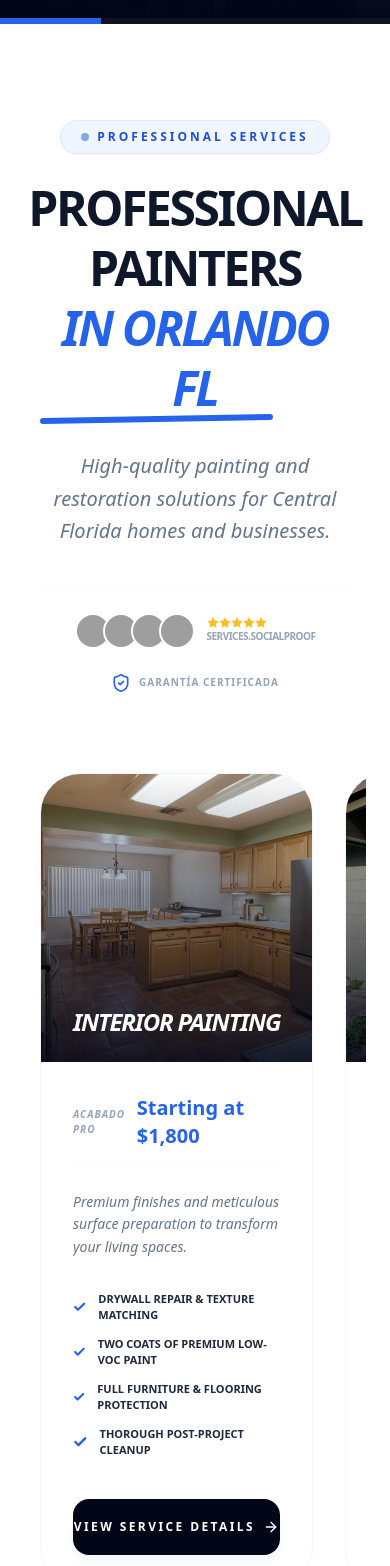
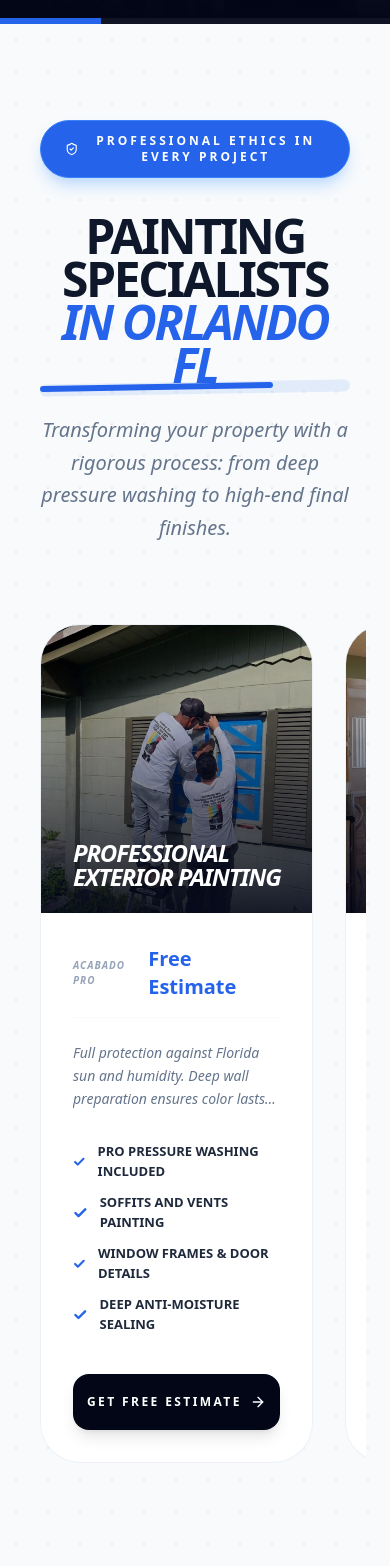
Before and after one commit to Di4bl05/Pintura, a Next.js app: page / in a window 390 px wide. Shown: the part 820-2386 px from the top of the page. Built offline with nearby package versions, Linux system fonts and the light colour scheme; grey boxes are pictures that could not be loaded.

Commit message:
Cositas
me cago en fidel

```diff
--- a/src/app/globals.css
+++ b/src/app/globals.css
@@ -5,6 +5,12 @@
 @layer base {
   * {
     border-color: theme('colors.gray.200');
+  }
+
+  html, body {
+    -webkit-font-smoothing: antialiased;
+    -moz-osx-font-smoothing: grayscale;
+    text-rendering: optimizeLegibility;
   }
 
   body {
--- a/src/components/BeforeAfterGallery.tsx
+++ b/src/components/BeforeAfterGallery.tsx
@@ -169,7 +169,7 @@ export default function BeforeAfterGallery() {
   };
 
   return (
-    <section id="gallery" className="py-24 bg-slate-50 relative overflow-hidden">
+    <section id="gallery" className="py-24 bg-[#f8fafc] relative overflow-hidden">
       {/* Decoración Background */}
       <div className="absolute top-0 right-1/4 w-96 h-96 bg-blue-100/40 blur-[120px] rounded-full -z-10" />
 
--- a/src/components/Services.tsx
+++ b/src/components/Services.tsx
@@ -2,7 +2,7 @@
 
 import Image from "next/image";
 import Link from "next/link";
-import { ArrowRight, ChevronRight, ChevronLeft, Check, ShieldCheck } from "lucide-react";
+import { ArrowRight, ChevronRight, ChevronLeft, Check, ShieldCheck, MapPin, Building2, Palette } from "lucide-react";
 import { useLanguage } from "@/contexts/LanguageContext";
 import { useRef } from "react";
 
@@ -22,28 +22,34 @@ export default function Services() {
   };
 
   const services = [
+    { key: "exterior", img: "/images/gallery/pintores-exteriores-residenciales-orlando.webp", link: "/services/exterior" },
     { key: "interior", img: "/images/gallery/pintura-interiores-casas-orlando-fl.webp", link: "/services/interior" },
-    { key: "exterior", img: "/images/gallery/pintores-exteriores-residenciales-orlando.webp", link: "/services/exterior" },
-    { key: "commercial", img: "/images/gallery/lacado-gabinetes-cocina-profesional-florida.webp", link: "/services/commercial" },
-    { key: "deck", img: "/images/gallery/pintores-exteriores-residenciales-orlando.webp", link: "/services/deck" },
-    { key: "pressure", img: "/images/gallery/pintura-interiores-casas-orlando-fl.webp", link: "/services/pressure" }
+    { key: "pressure", img: "/images/gallery/pintura-interiores-casas-orlando-fl.webp", link: "/services/pressure" },
+    { key: "repair", img: "/images/gallery/lacado-gabinetes-cocina-profesional-florida.webp", link: "/services/repair" }
   ];
 
   return (
-    <section id="services" className="relative py-24 bg-white overflow-hidden">
-      <div className="container mx-auto px-6">
+    /* APLICADO: Contraste de Color (bg-slate-50) para que las tarjetas blancas "salten" */
+    <section id="services" className="relative pt-24 pb-32 bg-[#f8fafc] overflow-hidden antialiased">
 
-        {/* --- HEADER SEO & MARKETING --- */}
-        <div className="max-w-4xl mx-auto text-center mb-20 relative px-4">
-          {/* Badge con fuente corregida: más grande y pesada */}
-          <div className="inline-flex items-center gap-2 px-5 py-2 rounded-full bg-blue-50 border border-blue-100 mb-6 shadow-sm">
-            <div className="w-2 h-2 rounded-full bg-blue-600 animate-pulse" />
-            <span className="text-xs font-black text-blue-700 uppercase tracking-[0.25em]">
+      {/* Decoración de fondo sutil */}
+      <div className="absolute inset-0 z-0 opacity-[0.4]"
+           style={{ backgroundImage: `radial-gradient(#cbd5e1 1px, transparent 1px)`, backgroundSize: '32px 32px' }} />
+
+      <div className="container mx-auto px-6 relative z-10">
+
+        {/* --- HEADER BLINDADO (GRID SYSTEM) --- */}
+        <div className="max-w-5xl mx-auto text-center mb-20 relative px-4">
+          <div className="inline-flex items-center gap-2 px-6 py-3 rounded-full bg-blue-600 border border-blue-500 mb-8 shadow-lg shadow-blue-200">
+            <ShieldCheck className="w-5 h-5 text-white" />
+            <span className="text-xs font-black text-white uppercase tracking-[0.25em]">
               {t("services.badge")}
             </span>
           </div>
 
-          <h2 className="text-5xl md:text-7xl font-black text-slate-900 mb-8 uppercase tracking-tighter leading-tight flex flex-col items-center">
+          <div className="grid grid-rows-[180px_auto] md:grid-rows-[220px_auto] items-center">
+            <div className="flex flex-col justify-center items-center">
+              <h2 className="text-5xl md:text-7xl font-black text-slate-900 uppercase tracking-tighter leading-[0.9] flex flex-col items-center">
                 <span className="block">{t("services.title")}</span>
                 <span className="relative inline-block text-blue-600 italic">
                   {t("services.titleHighlight")}
@@ -51,45 +57,18 @@ export default function Services() {
                   <div className="absolute -bottom-1 left-0 w-3/4 h-1.5 bg-blue-600 rounded-full -rotate-1" />
                 </span>
               </h2>
+            </div>
 
-          <p className="text-xl text-slate-500 font-medium max-w-2xl mx-auto leading-relaxed mb-10 italic">
+            <div className="flex items-start justify-center pt-6 min-h-[80px]">
+              <p className="text-xl text-slate-500 font-medium max-w-2xl mx-auto leading-relaxed italic">
                 {t("services.subtitle")}
               </p>
-
-          {/* Social Proof Bar */}
-          <div className="flex flex-wrap items-center justify-center gap-6 pt-6 border-t border-slate-50">
-            <div className="flex items-center gap-3">
-              <div className="flex -space-x-2">
-                {[11, 12, 13, 14].map((i) => (
-                  <div key={i} className="w-9 h-9 rounded-full border-2 border-white bg-slate-200 overflow-hidden">
-                    <img src={`https://i.pravatar.cc/100?img=${i}`} alt="Client" />
-                  </div>
-                ))}
-              </div>
-              <div className="text-left">
-                <div className="flex text-amber-400">
-                  {[...Array(5)].map((_, i) => (
-                    <svg key={i} className="w-3 h-3 fill-current" viewBox="0 0 20 20"><path d="M10 15l-5.878 3.09 1.123-6.545L.489 6.91l6.572-.955L10 0l2.939 5.955 6.572.955-4.756 4.635 1.123 6.545z"/></svg>
-                  ))}
-                </div>
-                <p className="text-[10px] font-black text-slate-400 uppercase tracking-tighter">
-                  {t("services.socialProof")}
-                </p>
-              </div>
-            </div>
-            <div className="h-8 w-px bg-slate-100 hidden md:block" />
-            <div className="flex items-center gap-2 text-slate-400">
-              <ShieldCheck className="w-5 h-5 text-blue-600" />
-              <span className="text-[10px] font-black uppercase tracking-widest">Garantía Certificada</span>
             </div>
           </div>
         </div>
 
         {/* --- CAROUSEL --- */}
-        <div className="relative group">
-          <div className="absolute left-0 top-0 bottom-16 w-24 bg-gradient-to-r from-white to-transparent z-20 pointer-events-none opacity-0 group-hover:opacity-100 transition-opacity duration-500 hidden md:block" />
-          <div className="absolute right-0 top-0 bottom-16 w-24 bg-gradient-to-l from-white to-transparent z-20 pointer-events-none opacity-100 transition-opacity duration-500 hidden md:block" />
-
+        <div className="relative group mb-24">
           <button
             onClick={() => scroll("left")}
             className="absolute -left-4 top-[40%] -translate-y-1/2 z-30 w-14 h-14 bg-white border border-slate-100 rounded-2xl flex items-center justify-center shadow-2xl hover:bg-blue-600 hover:text-white transition-all hidden md:flex active:scale-90"
@@ -99,14 +78,15 @@ export default function Services() {
 
           <div
             ref={scrollRef}
-            className="flex overflow-x-auto gap-8 pb-16 snap-x snap-mandatory scrollbar-hide px-4 md:px-12"
+            className="flex overflow-x-auto gap-8 pb-12 snap-x snap-mandatory scrollbar-hide px-4 md:px-12"
           >
             {services.map((service, index) => (
               <div
                 key={index}
                 className="flex-[0_0_88%] md:flex-[0_0_45%] lg:flex-[0_0_31%] min-w-0 snap-center"
               >
-                <div className="group/card relative bg-white rounded-[2.5rem] overflow-hidden border border-slate-100 h-full flex flex-col transition-all duration-500 hover:-translate-y-2 hover-neon-shadow">
+                {/* APLICADO: Hover Dinámico (translate, rotate y shadow profunda) */}
+                <div className="group/card relative bg-white rounded-[2.5rem] overflow-hidden border border-slate-200/60 h-full flex flex-col transition-all duration-700 hover:-translate-y-5 hover:rotate-1 hover:shadow-[20px_40px_80px_rgba(15,23,42,0.15)]">
                   <div className="relative h-72 overflow-hidden">
                     <Image
                       src={service.img}
@@ -116,7 +96,7 @@ export default function Services() {
                     />
                     <div className="absolute inset-0 bg-gradient-to-t from-slate-950/90 to-transparent" />
                     <div className="absolute bottom-6 left-8">
-                      <h3 className="text-2xl font-black text-white uppercase tracking-tighter italic">
+                      <h3 className="text-2xl font-black text-white uppercase tracking-tighter italic min-h-[60px] flex items-end leading-none">
                         {t(`services.${service.key}.title`)}
                       </h3>
                     </div>
@@ -128,25 +108,29 @@ export default function Services() {
                       <span className="text-xl font-black text-blue-600">{t(`services.${service.key}.price`)}</span>
                     </div>
 
+                    <div className="min-h-[85px]">
                       <p className="text-slate-500 text-sm mb-8 line-clamp-3 font-medium italic leading-relaxed">
                         {t(`services.${service.key}.description`)}
                       </p>
+                    </div>
 
                     <ul className="space-y-3 mb-10 flex-grow">
                       {[0, 1, 2, 3].map((i) => (
-                        <li key={i} className="flex items-center gap-3 text-slate-800 text-[11px] font-bold uppercase">
+                        <li key={i} className="flex items-center gap-3 text-slate-800 text-[13px] font-bold uppercase">
                           <Check className="w-4 h-4 text-blue-600 stroke-[4px]" />
                           {t(`services.${service.key}.features.${i}`)}
                         </li>
                       ))}
                     </ul>
 
+                    {/* Botón con efecto de barrido */}
                     <Link
                       href={service.link}
-                      className="flex items-center justify-center w-full bg-slate-950 text-white py-5 rounded-2xl font-black text-xs uppercase tracking-[0.2em] hover:bg-blue-600 transition-all duration-300 shadow-lg shadow-slate-100"
+                      className="group/btn relative overflow-hidden flex items-center justify-center w-full bg-slate-950 text-white py-5 rounded-2xl font-black text-xs uppercase tracking-[0.2em] transition-all duration-300 shadow-lg"
                     >
-                      <span>{t("services.moreInfo")}</span>
-                      <ArrowRight className="w-4 h-4 ml-2" />
+                      <div className="absolute inset-0 bg-blue-600 translate-y-full group-hover/btn:translate-y-0 transition-transform duration-300" />
+                      <span className="relative z-10">{t("services.moreInfo")}</span>
+                      <ArrowRight className="relative z-10 w-4 h-4 ml-2 group-hover/btn:translate-x-2 transition-transform" />
                     </Link>
                   </div>
                 </div>
@@ -161,24 +145,51 @@ export default function Services() {
             <ChevronRight className="w-6 h-6" />
           </button>
         </div>
+
+        {/* --- BADGE DE CONFIANZA --- */}
+        <div className="max-w-4xl mx-auto px-4 mb-16">
+          <div className="relative p-0.5 rounded-[2rem] bg-gradient-to-r from-slate-900 via-blue-900 to-slate-900 shadow-xl">
+            <div className="relative bg-slate-950 rounded-[1.9rem] px-8 py-10 flex flex-col md:flex-row items-center justify-between gap-8 overflow-hidden">
+              <div className="flex-1 text-center md:text-left relative z-10">
+                <div className="inline-flex items-center gap-2 px-4 py-1.5 rounded-lg bg-slate-900 border border-slate-800 mb-4">
+                  <MapPin className="w-4 h-4 text-blue-400" />
+                  <span className="text-[10px] font-black text-blue-100 uppercase tracking-[0.2em]">
+                    Local Authority Approved
+                  </span>
+                </div>
+                <h4 className="text-2xl font-black text-white uppercase tracking-tighter leading-tight italic mb-2">
+                  Cobertura en <span className="text-blue-400">Florida Central</span>
+                </h4>
+                <p className="text-sm font-bold text-slate-300 uppercase tracking-tight leading-relaxed max-w-xl">
+                  {t("services.serviceAreas")}
+                </p>
               </div>
 
-      {/* --- SEPARADOR FINAL: RAYA SIMPLE CON SOMBREADO --- */}
-      <div className="absolute bottom-0 left-0 w-full h-px bg-slate-100 shadow-[0_-5px_15px_rgba(0,0,0,0.05)]" />
+              <div className="flex-shrink-0 relative z-10">
+                <div className="w-32 h-32 rounded-full border-4 border-slate-900 bg-slate-900 shadow-2xl flex flex-col items-center justify-center">
+                  <div className="flex gap-1 mb-1">
+                    <Building2 className="w-4 h-4 text-blue-400" />
+                    <Palette className="w-4 h-4 text-blue-400" />
+                  </div>
+                  <span className="text-[8px] font-black text-slate-500 uppercase tracking-widest block mb-0.5">Estatus</span>
+                  <span className="text-sm font-black text-white uppercase italic leading-none text-center">
+                    Local<br/>Expert
+                  </span>
+                </div>
+              </div>
+            </div>
+          </div>
+        </div>
+      </div>
+
+      {/* --- SEPARADOR FINAL --- */}
+      <div className="absolute bottom-0 left-0 w-full h-[2px] bg-slate-400/60 z-10">
+        <div className="absolute inset-x-0 top-0 h-16 bg-gradient-to-b from-slate-900/10 to-transparent blur-xl -z-10" />
+      </div>
 
       <style jsx>{`
         .scrollbar-hide::-webkit-scrollbar { display: none; }
         .scrollbar-hide { -ms-overflow-style: none; scrollbar-width: none; }
-
-        .hover-neon-shadow:hover {
-          animation: neon-glow 4s infinite alternate;
-        }
-
-        @keyframes neon-glow {
-          0% { box-shadow: 0 0 15px rgba(255, 0, 0, 0.2), 0 10px 30px rgba(0, 0, 0, 0.05); }
-          50% { box-shadow: 0 0 25px rgba(37, 99, 235, 0.3), 0 20px 40px rgba(0, 0, 0, 0.1); }
-          100% { box-shadow: 0 0 15px rgba(255, 0, 0, 0.2), 0 10px 30px rgba(0, 0, 0, 0.05); }
-        }
       `}</style>
     </section>
   );
--- a/src/translations/en.json
+++ b/src/translations/en.json
@@ -32,79 +32,69 @@
     "scroll": "Scroll to Explore"
   },
   "services": {
-    "badge": "PROFESSIONAL SERVICES",
-    "title": "Professional Painters",
+    "badge": "Professional Ethics in Every Project",
+    "title": "Painting Specialists",
     "titleHighlight": "in Orlando FL",
-    "subtitle": "High-quality painting and restoration solutions for Central Florida homes and businesses.",
-    "popular": "MOST POPULAR",
-    "interior": {
-      "title": "Interior Painting",
-      "description": "Premium finishes and meticulous surface preparation to transform your living spaces.",
-      "price": "Starting at $1,800",
-      "priceUnit": "est. per project/area",
+    "subtitle": "Transforming your property with a rigorous process: from deep pressure washing to high-end final finishes.",
+    "socialProof": "+500 Successfully Completed Projects",
+    "serviceAreas": "Specialized service for Orlando, Winter Park, Lake Nona, and surrounding areas, following each community's color regulations.",
+    "moreInfo": "Get Free Estimate",
+    "exterior": {
+      "title": "Professional Exterior Painting",
+      "description": "Full protection against Florida sun and humidity. Deep wall preparation ensures color lasts for years, not months.",
+      "price": "Free Estimate",
       "features": [
-        "Drywall repair & texture matching",
-        "Two coats of premium low-VOC paint",
-        "Full furniture & flooring protection",
-        "Thorough post-project cleanup"
+        "Pro Pressure Washing included",
+        "Soffits and vents painting",
+        "Window frames & door details",
+        "Deep anti-moisture sealing"
       ]
     },
-    "exterior": {
-      "title": "Exterior Painting",
-      "description": "Advanced weatherproofing to protect your home from the Florida sun and humidity.",
-      "price": "Starting at $2,500",
-      "priceUnit": "based on square footage",
+    "interior": {
+      "title": "Interior Transformation",
+      "description": "From kids' bedrooms to dream kitchens. We focus on perfect finishes for baseboards and ceilings.",
+      "price": "Competitive Pricing",
       "features": [
-        "Full pressure wash & prep",
-        "Crack sealing & professional caulking",
-        "UV-resistant & mildew-proof finishes",
-        "Boosted curb appeal & protection"
+        "Wall and ceiling specialists",
+        "Baseboards & fine moldings",
+        "Custom accent colors",
+        "Experts in multi-color schemes"
+      ]
+    },
+    "pressure": {
+      "title": "Pro Pressure Washing",
+      "description": "Removing years of dirt and mold in minutes. Specialists in modern roofs (2024-2025) and recreation areas.",
+      "price": "Starting at $250",
+      "features": [
+        "Driveways and concrete areas",
+        "Metal and modern roof care",
+        "Pool decks and enclosures",
+        "Deep cleaning without damage"
+      ]
+    },
+    "repair": {
+      "title": "Surface Repair & Restoration",
+      "description": "Removed a TV or have damaged wood? We leave your surfaces smooth and ready for a fresh coat of paint.",
+      "price": "Technical Assessment",
+      "features": [
+        "Pro plastering, sanding & sealing",
+        "Patching holes (TV Mounts)",
+        "Wood & synthetic restoration",
+        "We make previous damage vanish"
       ]
     },
     "commercial": {
       "title": "Commercial Painting",
-      "description": "Efficient painting solutions for businesses with flexible scheduling to minimize downtime.",
-      "price": "Custom Quote",
-      "priceUnit": "based on site walkthrough",
+      "description": "Efficient solutions for Central Florida businesses with flexible hours to keep your operations running.",
+      "price": "Pro Quote",
       "features": [
-        "HOA & property manager compliant",
-        "Industrial-grade durable coatings",
-        "After-hours & weekend availability",
-        "Large-scale project management"
+        "High-resistance coatings",
+        "Record-time completion",
+        "Minimal business disruption",
+        "Commercial grade guarantee"
       ]
-    },
-    "deck": {
-      "title": "Deck & Fence Staining",
-      "description": "Wood restoration and sealing to prevent rot and sun damage in tropical climates.",
-      "price": "Starting at $800",
-      "priceUnit": "depending on dimensions",
-      "features": [
-        "Sanding & old stain removal",
-        "Deep-penetrating waterproof sealers",
-        "Solid, semi-transparent, or clear tints",
-        "Protection against water & termites"
-      ]
-    },
-    "pressure": {
-      "title": "Professional Pressure Washing",
-      "description": "Deep cleaning for roofs, driveways, and building facades.",
-      "price": "Starting at $350",
-      "priceUnit": "based on surface area",
-      "features": [
-        "Safe Soft Wash for delicate roofs",
-        "Oil stain & rust removal",
-        "Driveway & walkway restoration",
-        "Gutter & fascia cleaning"
-      ]
-    },
-    "moreInfo": "View Service Details",
-    "ctaTitle": "Ready for a transformation?",
-    "ctaSubtitle": "We offer free on-site estimates throughout the Orlando area.",
-    "ctaFree": "Get a Free Quote",
-    "ctaCall": "Call an Expert",
-    "priceNote": "* Estimated prices. Final cost depends on surface condition and materials.",
-    "priceNote2": "Written warranty included with every contract."
-},
+    }
+  },
   "gallery": {
     "badge": "🎨 PORTFOLIO",
     "title": "Before &",
--- a/src/translations/es.json
+++ b/src/translations/es.json
@@ -32,69 +32,69 @@
     "scroll": "Ver Servicios"
   },
   "services": {
-    "badge": "Servicios Profesionales de Pintura",
-    "title": "Pintores Profesionales",
+    "badge": "Servicios con Ética Profesional",
+    "title": "Especialistas en Pintura",
     "titleHighlight": "en Orlando FL",
-    "subtitle": "Transformamos espacios residenciales y comerciales con acabados de alta gama y protección climática garantizada en Florida Central.",
-    "socialProof": "+500 Proyectos Completados",
-    "popular": "EL MÁS SOLICITADO",
-    "interior": {
-      "title": "Pintura de Interiores",
-      "description": "Renovación estética con acabados premium y protección total de superficies.",
-      "price": "Desde $1,800",
+    "subtitle": "Transformamos tu propiedad con un proceso riguroso: desde el lavado a presión profundo hasta el acabado final de alta gama.",
+    "socialProof": "+500 Proyectos Completados con Éxito",
+    "serviceAreas": "Servicio especializado en Orlando, Winter Park, Lake Nona y áreas circundantes, adaptándonos a las normativas de color de cada comunidad.",
+    "moreInfo": "Solicitar Estimado Gratis",
+    "exterior": {
+      "title": "Pintura Exterior Profesional",
+      "description": "Protección total contra el sol y la humedad de Florida. Preparación profunda de paredes para que el color dure años, no meses.",
+      "price": "Estimado Gratis",
       "features": [
-        "Preparación de paredes y drywall",
-        "Pintura Premium (Low VOC)",
-        "Protección de pisos y muebles",
-        "Limpieza profunda post-servicio"
+        "Incluye Pressure Washing pro",
+        "Pintura de Soffits y rejillas",
+        "Detalle en marcos y puertas",
+        "Sellado profundo anti-humedad"
       ]
     },
-    "exterior": {
-      "title": "Pintura de Exteriores",
-      "description": "Protección avanzada contra el sol de Florida, la humedad y el moho.",
-      "price": "Desde $2,500",
+    "interior": {
+      "title": "Transformación de Interiores",
+      "description": "Desde habitaciones infantiles hasta cocinas de ensueño. Nos enfocamos en acabados perfectos en rodapiés y techos.",
+      "price": "Precio Competitivo",
       "features": [
-        "Sellado de grietas y calafateo",
-        "Impermeabilización de fachadas",
-        "Pintura resistente a rayos UV",
-        "Tratamiento anti-humedad"
+        "Paredes y techos (Ceilings)",
+        "Baseboards y molduras finas",
+        "Acentos de color personalizados",
+        "Expertos en múltiples colores"
+      ]
+    },
+    "pressure": {
+      "title": "Lavado a Presión Pro",
+      "description": "Eliminamos años de suciedad y moho en minutos. Especialistas en techos modernos (2024-2025) y áreas de recreación.",
+      "price": "Desde $250",
+      "features": [
+        "Driveways y áreas de concreto",
+        "Techos de metal y modernos",
+        "Áreas de piscina y cubiertas",
+        "Limpieza profunda sin daños"
+      ]
+    },
+    "repair": {
+      "title": "Reparación de Superficies",
+      "description": "¿Quitaste un televisor o tienes madera dañada? Dejamos tus superficies lisas y listas para la pintura.",
+      "price": "Evaluación Técnica",
+      "features": [
+        "Plaster, lija y sellado pro",
+        "Reparación de huecos (TV Mounts)",
+        "Restauración de madera/sintético",
+        "Desaparecemos daños previos"
       ]
     },
     "commercial": {
       "title": "Pintura Comercial",
-      "description": "Soluciones eficientes para negocios con horarios flexibles para no detener tu operación.",
-      "price": "Cotización Gratis",
+      "description": "Soluciones eficientes para negocios en Florida Central con horarios flexibles para no detener tu operación.",
+      "price": "Cotización Pro",
       "features": [
-        "Cumplimiento de normativas HOA",
-        "Revestimientos industriales",
-        "Trabajos nocturnos/fines de semana",
-        "Garantía de durabilidad extendida"
+        "Acabados de alta resistencia",
+        "Cumplimiento de plazos récord",
+        "Mínima interrupción comercial",
+        "Garantía de calidad comercial"
       ]
-    },
-    "deck": {
-      "title": "Staining de Decks",
-      "description": "Restauración y sellado de madera para resistir el intenso clima tropical.",
-      "price": "Desde $800",
-      "features": [
-        "Lijado y remoción de manchas",
-        "Selladores de alta penetración",
-        "Variedad de tonos y acabados",
-        "Protección contra termitas"
-      ]
-    },
-    "pressure": {
-      "title": "Pressure Washing",
-      "description": "Lavado a presión profesional para techos, calzadas y fachadas exteriores.",
-      "price": "Desde $350",
-      "features": [
-        "Soft Wash para techos delicados",
-        "Eliminación de manchas de aceite",
-        "Limpieza de Driveways y aceras",
-        "Remoción de moho y suciedad"
-      ]
-    },
-    "moreInfo": "Ver Detalles del Servicio"
-},
+    }
+  },
   "gallery": {
     "badge": "🎨 PORTAFOLIO",
     "title": "Antes &",
```
Lines whose indentation alone changed are shown as unchanged.
